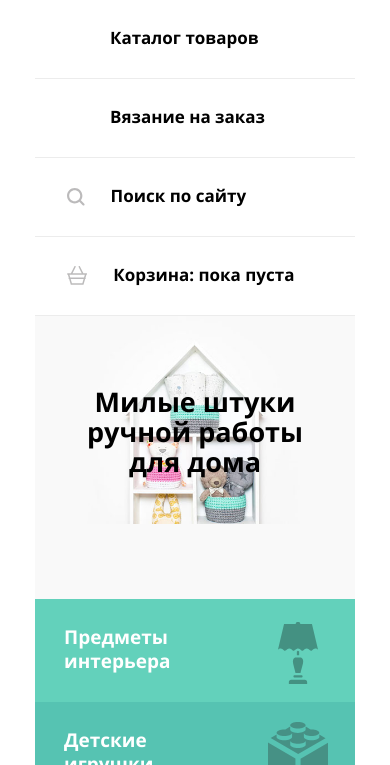
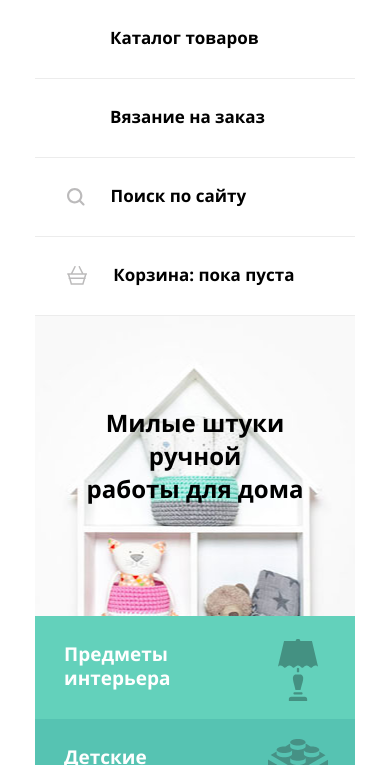
Before and after one commit to Mariazo/1081109-mishka-17, a website: page source/index.html in a window 390 px wide. Shown: the part 79-844 px from the top of the page. Drawn offline with nearby package versions, Linux system fonts and the light colour scheme; files that its build step writes are made by us from their sources.

Commit message:
адаптивные картинки

```diff
--- a/source/index.html
+++ b/source/index.html
@@ -64,7 +64,9 @@
         </div>
       </nav>
       <div class="page-header__wrapper">
-        <h1 class="page-header__title"> Милые штуки ручной работы для дома </h1>
+        <div class="page-header__title">
+          <h1 class="page-header__title--text"> Милые штуки ручной <br> работы для дома </h1>
+        </div>
         <div class="categories-list container">
           <div class="categories-list__item categories-list__item--interior">
             <a href="catalog-interior.html" class="categories-list__link"> Предметы <br> интерьера</a>
--- a/source/less/blocks/page-header.less
+++ b/source/less/blocks/page-header.less
@@ -13,16 +13,16 @@
   margin: 0 auto;
 }
 
-
 .page-header__title {
+  box-sizing: border-box;
+  height: 300px;
+  padding: 90px 40px;
+  background-color: #ffffff;
   background-image: url("../img/hero-mobile@1x.jpg");
-  position: relative;
   background-repeat: no-repeat;
-  background-position: center 0;
-  background-size: contain;
+  background-position: 50% 0;
 }
 
-.page-header__title,
 .page-header__title--catalog,
 .page-header__title--form {
   margin: 0 auto;
@@ -33,12 +33,16 @@
   font-weight: 700;
   color: #000000;
   background-color: #f9f9f9;
+  width: 100%;
 }
 
-.page-header__title--catalog,
-.page-header__title--form {
-  background-color: #f1f1f1;
-  width: 100%;
+.page-header__title--text {
+  margin: 0;
+  font-size: 24px;
+  line-height: normal;
+  font-weight: bold;
+  color: #000000;
+  text-align: center;
 }
 
 .page-header__wrapper {
@@ -46,13 +50,37 @@
   box-sizing: border-box;
 }
 
+@media (min-resolution: 144dpi), (min-resolution: 1.5dppx) {
+  .page-header__title {
+    background-image: url("../img/hero-mobile@2x.jpg");
+    background-size: cover;
+  }
+}
+
+@media (min-resolution: 144dpi) and (min-width: 768px), (min-resolution: 1.5dppx) and (min-width: 768px) {
+  .page-header__title {
+    background-image: url("../img/hero-tablet@2x.jpg");
+  }
+}
+
+@media (min-resolution: 144dpi) and (min-width: 1150px), (min-resolution: 1.5dppx) and (min-width: 1150px) {
+  .page-header__title {
+    background-image: url("../img/hero-desktop@2x.jpg");
+  }
+}
+
 @media (min-width: @tablet-width) {
-  .page-header__title {
+  .page-header__title--text {
     font-size: 43px;
     line-height: 50px;
     width: 528px;
     padding-top: 154px;
     margin: 0 auto;
+  }
+
+  .page-header__title {
+    margin-top: -54px;
+    height: 742px;
     background-image: url("../img/hero-tablet@1x.jpg");
   }
 }
@@ -60,5 +88,6 @@
 @media (min-width: @desktop-width) {
   .page-header__title {
     background-image: url("../img/hero-desktop@1x.jpg");
+    margin-top: -58px;
   }
 }
```
